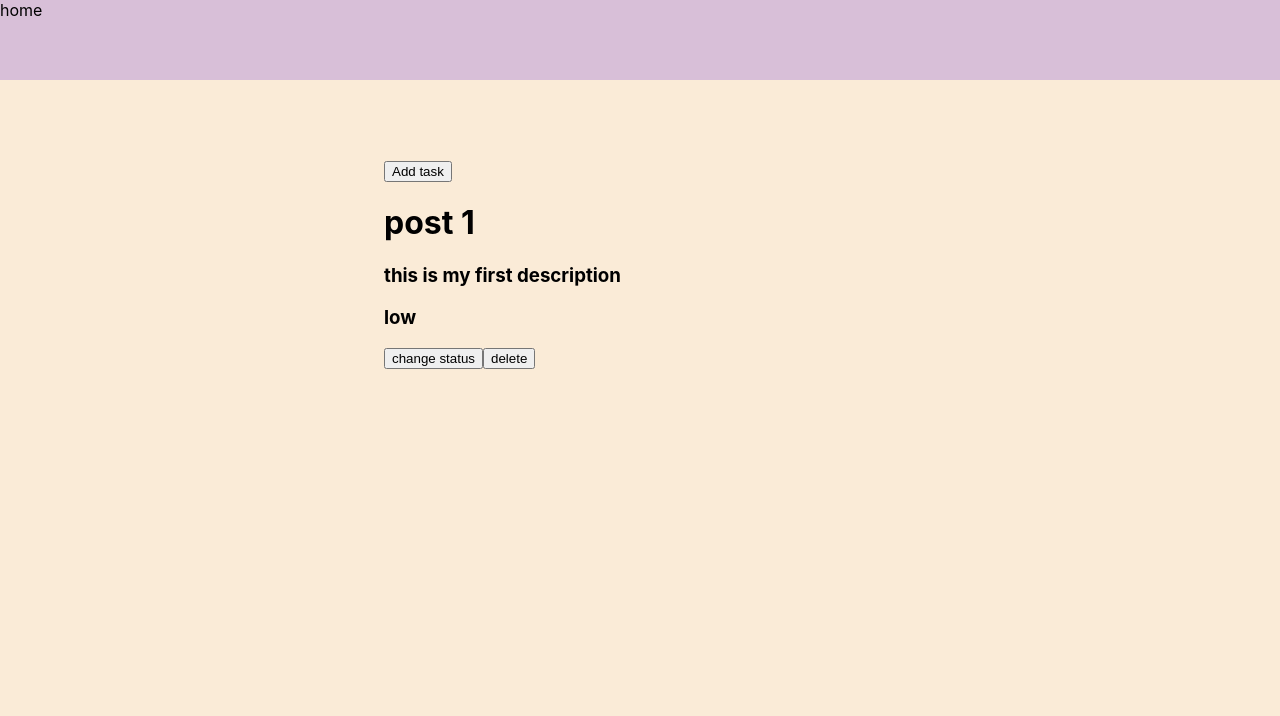
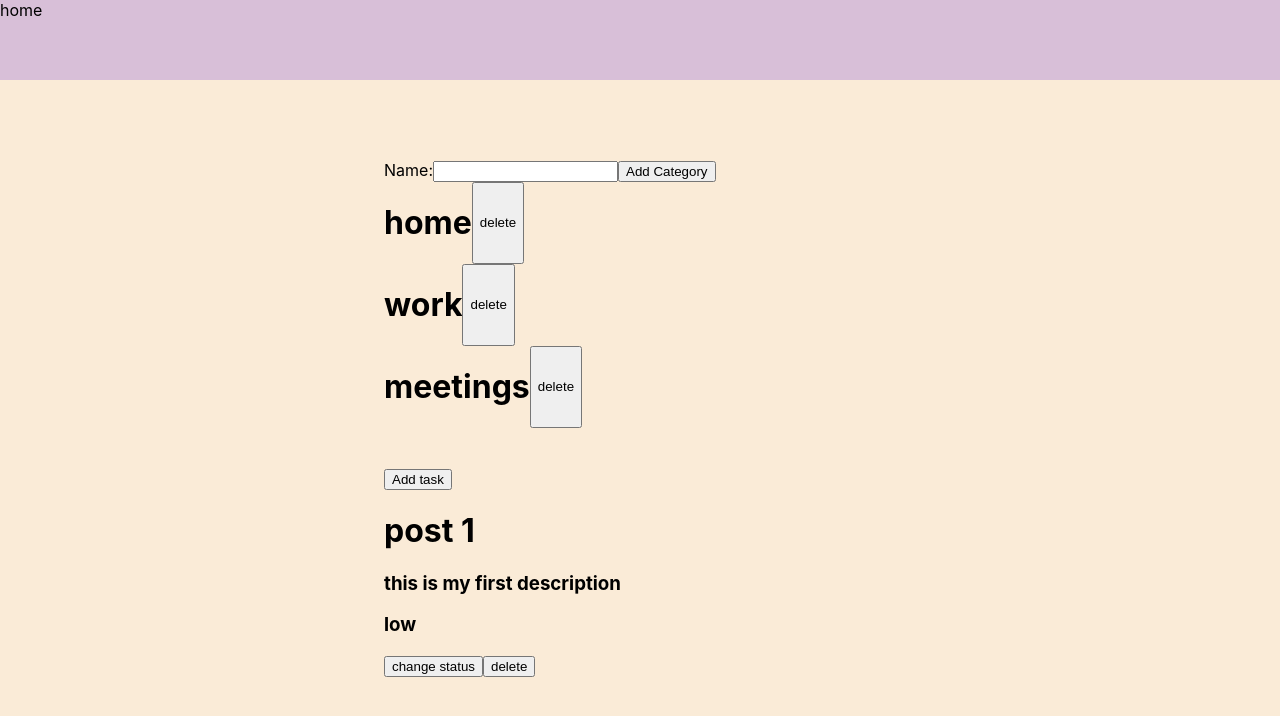
Before and after one commit to Nimavein/todo-list, a React (Create React App) app: page / in a window 1280 px wide. Shown: the top 716 px of the page. Built offline with nearby package versions, Linux system fonts and the light colour scheme.

Commit message:
create category option add

```diff
--- a/src/App.tsx
+++ b/src/App.tsx
@@ -1,4 +1,5 @@
 import React from "react";
+import Categories from "./Categories";
 import Navbar from "./Navbar";
 import TodosContainer from "./TodosContainer";
 
@@ -6,6 +7,7 @@ function App() {
   return (
     <div>
       <Navbar />
+      <Categories />
       <TodosContainer />
     </div>
   );
--- a/src/Categories.tsx
+++ b/src/Categories.tsx
@@ -1,8 +1,18 @@
 import React, { useState, useEffect } from "react";
 import { useGlobalContext } from "./context";
+import Category from "./Category";
+import CategoryForm from "./CategoryForm";
 
 const Categories: React.FC = () => {
-  return <div></div>;
+  const { categories } = useGlobalContext();
+  return (
+    <div className="categories-container">
+      <CategoryForm />
+      {categories.map((category: Category) => {
+        return <Category key={category.id} {...category} />;
+      })}
+    </div>
+  );
 };
 
 export default Categories;
--- a/src/Category.tsx
+++ b/src/Category.tsx
@@ -1,8 +1,26 @@
 import React, { useState, useEffect } from "react";
 import { useGlobalContext } from "./context";
 
-const Category: React.FC = () => {
-  return <div></div>;
+type CategoryProps = {
+  id: number;
+  name: string;
+};
+
+const Category: React.FC<CategoryProps> = ({ name, id }) => {
+  const { deleteCategory } = useGlobalContext();
+  return (
+    <div>
+      <div className="category-title-container">
+        <h1>{name}</h1>
+        <button
+          className="category-delete-button"
+          onClick={(e) => deleteCategory(id)}
+        >
+          delete
+        </button>
+      </div>
+    </div>
+  );
 };
 
 export default Category;
--- /dev/null
+++ b/src/CategoryForm.tsx
@@ -0,0 +1,39 @@
+import React, { useState, useEffect } from "react";
+import { useGlobalContext } from "./context";
+
+const CategoryForm: React.FC = () => {
+  const { createCategory, categories } = useGlobalContext();
+  const [formData, setFormData] = React.useState<Category | {}>();
+
+  const handleForm = (e: React.FormEvent<HTMLInputElement> | any): void => {
+    setFormData({
+      ...formData,
+      [e.currentTarget.id]: e.currentTarget.value,
+    });
+  };
+
+  const handleCreateCategory = (
+    e: React.FormEvent,
+    formData: Category | any
+  ) => {
+    e.preventDefault();
+    createCategory(formData);
+  };
+
+  return (
+    <div>
+      <form
+        className="category-form"
+        onSubmit={(e) => handleCreateCategory(e, formData)}
+      >
+        <label>
+          Name:
+          <input onChange={handleForm} required type="text" id="name" />
+        </label>
+        <button>Add Category</button>
+      </form>
+    </div>
+  );
+};
+
+export default CategoryForm;
--- a/src/context.tsx
+++ b/src/context.tsx
@@ -3,7 +3,11 @@ import React, { useContext, useState } from "react";
 const AppContext = React.createContext<ContextType>({} as ContextType);
 
 const AppProvider: React.FC = ({ children }) => {
-  const [categories, setCategories] = useState<Category[]>([]);
+  const [categories, setCategories] = useState<Category[]>([
+    { id: 1, name: "home" },
+    { id: 2, name: "work" },
+    { id: 3, name: "meetings" },
+  ]);
   const [todos, setTodos] = useState<ITodo[]>([
     {
       id: 1,
--- /dev/null
+++ b/src/scss/_categories-container.scss
@@ -0,0 +1,4 @@
+.categories-container {
+  padding-top: 20vh;
+  padding-left: 30vw;
+}
--- /dev/null
+++ b/src/scss/_category.scss
@@ -0,0 +1,3 @@
+.category-title-container {
+  display: flex;
+}
--- a/src/scss/_todos-container.scss
+++ b/src/scss/_todos-container.scss
@@ -1,4 +1,4 @@
 .todos-container {
-  padding-top: 20vh;
+  padding-top: 5vh;
   padding-left: 30vw;
 }
--- a/src/scss/index.css
+++ b/src/scss/index.css
@@ -9,7 +9,7 @@
 }
 
 .todos-container {
-  padding-top: 20vh;
+  padding-top: 5vh;
   padding-left: 30vw;
 }
 
@@ -29,6 +29,17 @@
   text-decoration: line-through;
 }
 
+.categories-container {
+  padding-top: 20vh;
+  padding-left: 30vw;
+}
+
+.category-title-container {
+  display: -webkit-box;
+  display: -ms-flexbox;
+  display: flex;
+}
+
 body {
   padding: 0;
   margin: 0;
--- a/src/scss/index.scss
+++ b/src/scss/index.scss
@@ -2,6 +2,8 @@
 @import "todos-container";
 @import "form";
 @import "todo";
+@import "categories-container";
+@import "category";
 body {
   padding: 0;
   margin: 0;
```
Also changed, not shown: 1 other file (tests, documents, lock files or other folders).
